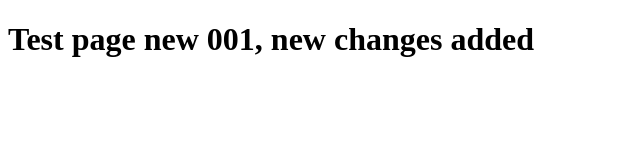
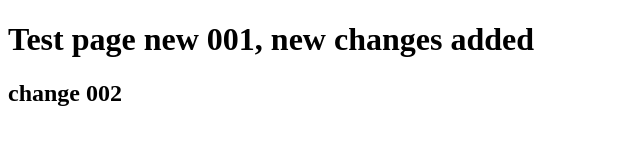
Before and after one commit to AkshaySalokheCube84/hostinger2, a plain HTML site: page index.html in a window 1280 px wide. Shown: the whole page, without its empty margins (0-640 px from the left). Drawn offline with Linux system fonts and the light colour scheme.

Commit message:
Update index.html

```diff
--- a/index.html
+++ b/index.html
@@ -7,5 +7,6 @@
 </head>
 <body>
     <h1>Test page new 001, new changes added</h1>
+    <h2>change 002</h2>
 </body>
 </html>
```
